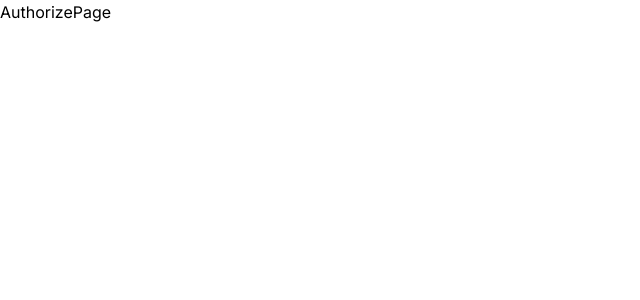
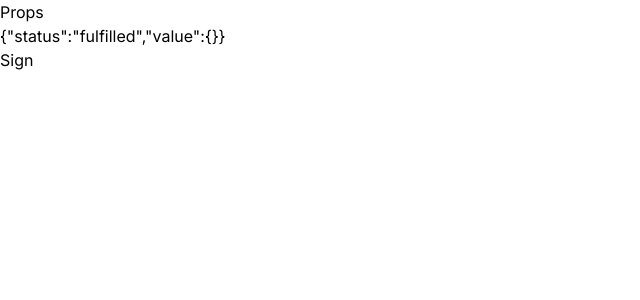
Before and after one commit to block-base/idp3, a Next.js app in the folder packages/app/: page /authorize in a window 1280 px wide. Shown: the top 300 px of the page, without its empty margins (0-640 px from the left). Built offline with nearby package versions, Linux system fonts and the light colour scheme.

Commit message:
chore: siop flow

```diff
--- a/packages/app/src/app/authorize/page.tsx
+++ b/packages/app/src/app/authorize/page.tsx
@@ -1,3 +1,17 @@
-export default function Page() {
-  return <main>AuthorizePage</main>;
+import { Authorize, AuthorizeProps } from "@/components/Authorize";
+
+type SearchParams = AuthorizeProps;
+
+const validate = (searchParams: SearchParams) => {
+  // TODO: validate
+  console.log(searchParams);
+};
+
+export default function Page({ searchParams }: { searchParams: SearchParams }) {
+  validate(searchParams);
+  return (
+    <main>
+      <Authorize {...searchParams}></Authorize>
+    </main>
+  );
 }
--- /dev/null
+++ b/packages/app/src/components/Authorize/Authorize.tsx
@@ -0,0 +1,40 @@
+"use client";
+
+export interface AuthorizeProps {
+  redirect_uri: string;
+  response_mode: string;
+  nonce: string;
+}
+
+export const Authorize = (props: AuthorizeProps) => {
+  return (
+    <div>
+      <div>
+        <h2>Props</h2>
+        <p>{JSON.stringify(props)}</p>
+      </div>
+      <div>
+        <button
+          onClick={() => {
+            const searchParam = new URLSearchParams({
+              id_token: "id_token",
+            });
+            if (props.response_mode === "post") {
+              fetch(props.redirect_uri, {
+                method: "POST",
+                headers: {
+                  "Content-Type": "application/x-www-form-urlencoded",
+                },
+                body: searchParam,
+              });
+            } else {
+              window.location.assign(`${props.redirect_uri}?${searchParam.toString()}`);
+            }
+          }}
+        >
+          Sign
+        </button>
+      </div>
+    </div>
+  );
+};
--- /dev/null
+++ b/packages/app/src/components/Authorize/index.ts
@@ -0,0 +1 @@
+export * from "./Authorize";
```
